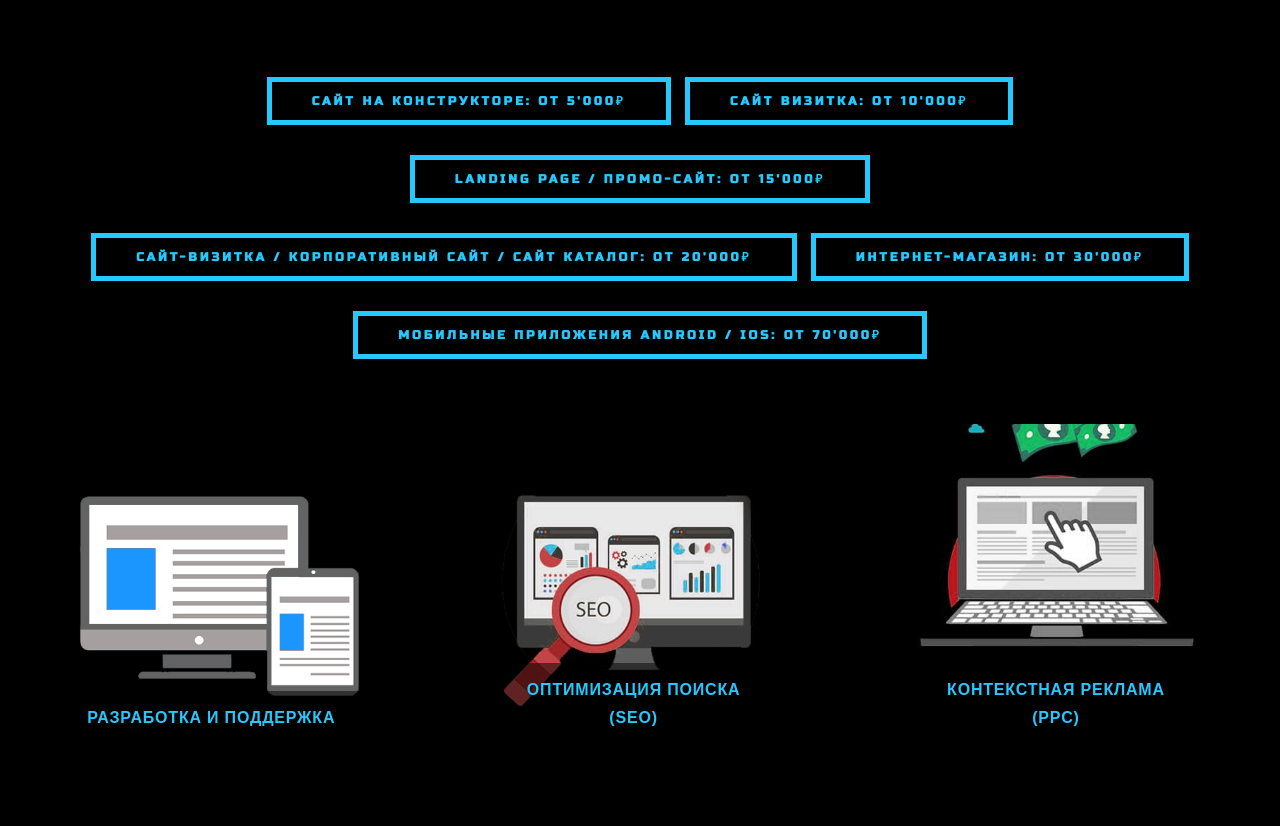
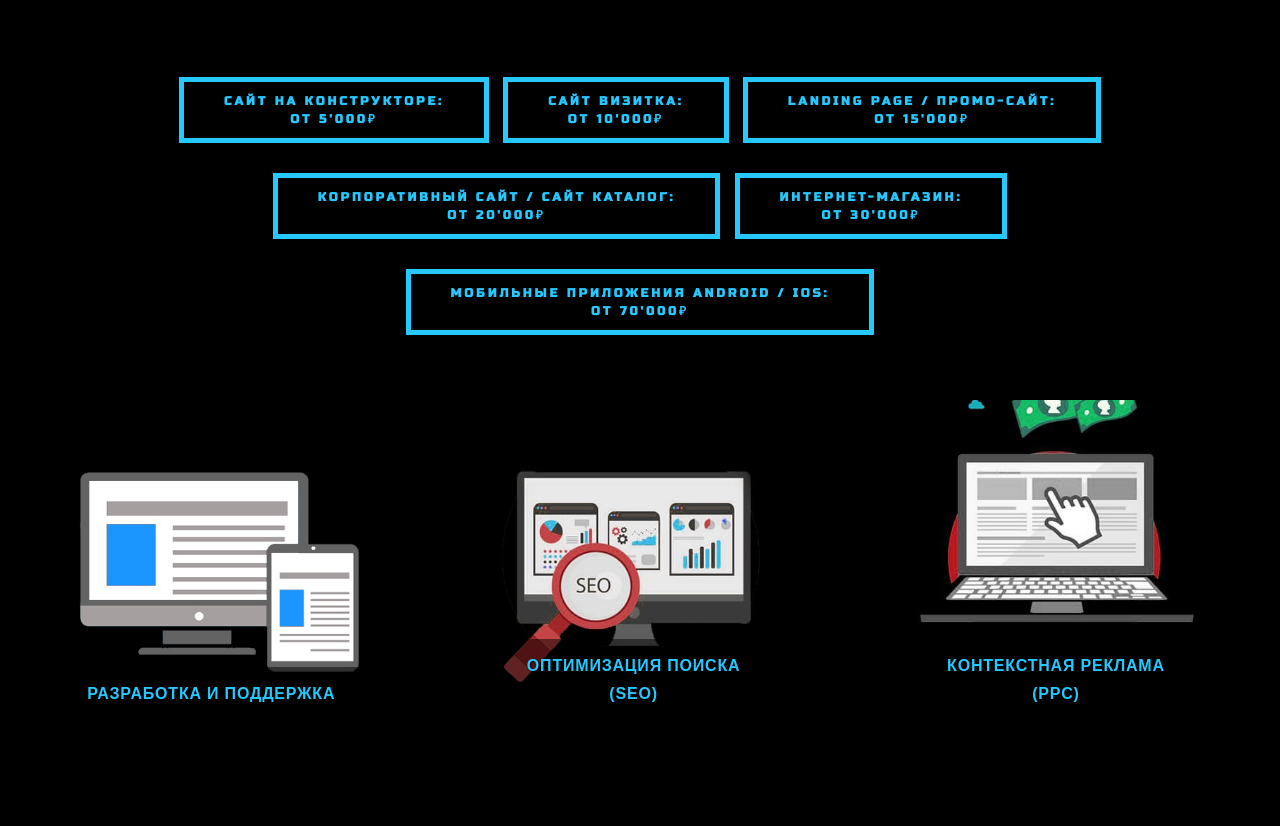
Before and after one commit to dmitrydeltas/dmitrydeltas.github.io, a plain HTML site: page services/it/index.html in a window 1280 px wide. Shown: the part 1107-1933 px from the top of the page. Drawn offline with Linux system fonts and the light colour scheme.

Commit message:
16fix
FIX services/it price-list

```diff
--- a/services/it/index.html
+++ b/services/it/index.html
@@ -77,14 +77,35 @@
 										<!-- divider start -->
 										<div class="inner-divider"></div><!-- divider end -->
 										<a class="c-btn inverse sale-button" style="margin: 5px;font-size:12px;margin-top: 25px;">
-											<span>Сайт на конструкторе: от 5'000₽</span>
+											<span>Сайт на конструкторе:<br>
+											от 5'000₽
+											</span>
 										</a>
 										<a class="c-btn inverse sale-button" style="margin: 5px;font-size:12px;margin-top: 25px;">
-											<span>Сайт визитка: от 10'000₽</span></a>
-										<a class="c-btn inverse sale-button" style="margin: 5px;font-size:12px;margin-top: 25px;"><span>Landing Page / Промо-сайт: от 15'000₽</span></a>
-										<a class="c-btn inverse sale-button" style="margin: 5px;font-size:12px;margin-top: 25px;"><span>Сайт-визитка / Корпоративный сайт / Сайт каталог: от 20'000₽</span></a>
-										<a class="c-btn inverse sale-button" style="margin: 5px;font-size:12px;margin-top: 25px;"><span>Интернет-магазин: от 30'000₽</span></a>
-										<a class="c-btn inverse sale-button" style="margin: 5px;font-size:12px;margin-top: 25px;"><span>Мобильные приложения Android / iOS: от 70'000₽</span></a>
+											<span>Сайт визитка:<br>
+											от 10'000₽
+											</span>
+										</a>
+										<a class="c-btn inverse sale-button" style="margin: 5px;font-size:12px;margin-top: 25px;">
+											<span>Landing Page / Промо-сайт:<br>
+											от 15'000₽
+											</span>
+										</a>
+										<a class="c-btn inverse sale-button" style="margin: 5px;font-size:12px;margin-top: 25px;">
+											<span>Корпоративный сайт / Сайт каталог:<br>
+											от 20'000₽
+											</span>
+										</a>
+										<a class="c-btn inverse sale-button" style="margin: 5px;font-size:12px;margin-top: 25px;">
+											<span>Интернет-магазин:<br>
+											от 30'000₽
+											</span>
+										</a>
+										<a class="c-btn inverse sale-button" style="margin: 5px;font-size:12px;margin-top: 25px;">
+											<span>Мобильные приложения Android / iOS:<br>
+											от 70'000₽
+											</span>
+										</a>
 									</div><!-- section TXT end -->
 								</div><!-- col end -->
 								<!-- col start -->
```
